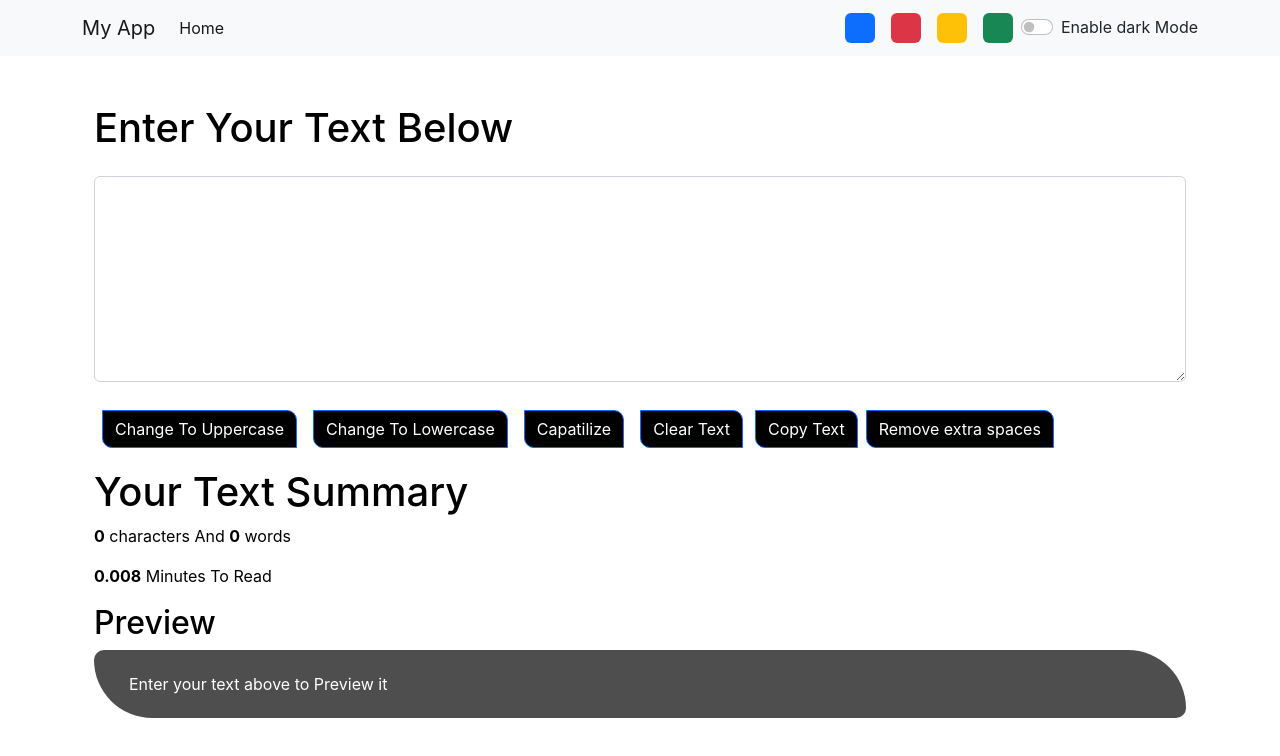
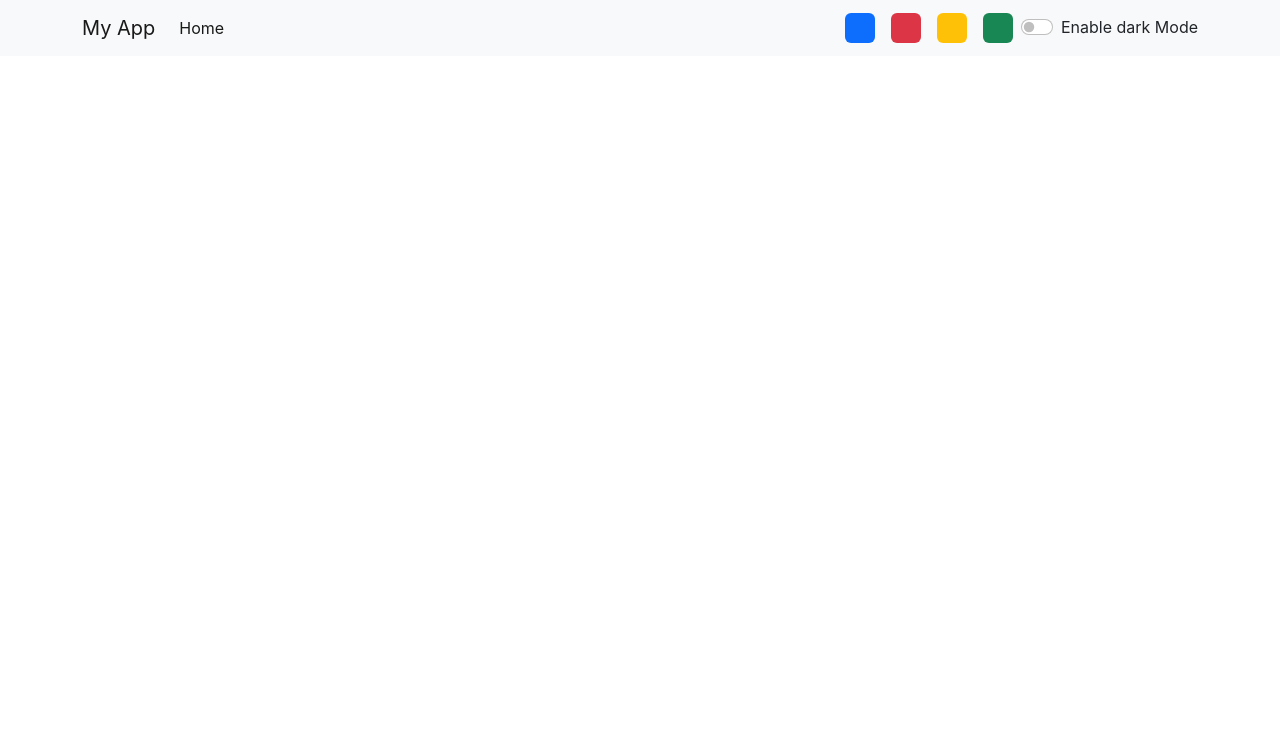
Before and after one commit to minahilakhtar/text-utils, a React (Create React App) app: page / in a window 1280 px wide. Shown: the top 756 px of the page. Built offline with nearby package versions, Linux system fonts and the light colour scheme.

Commit message:
Update App.js

```diff
--- a/src/App.js
+++ b/src/App.js
@@ -56,7 +56,7 @@ function App() {
       <Alert alert={alert} />
       <div className="container my-5">
       <Routes >
-          <Route path="/" element={<Textform showAlert={showAlert} heading="Enter Your Text Below" mode={mode} />}>
+          <Route path="/text-utils" element={<Textform showAlert={showAlert} heading="Enter Your Text Below" mode={mode} />}>
           </Route>
         </Routes>
       </div>
```
